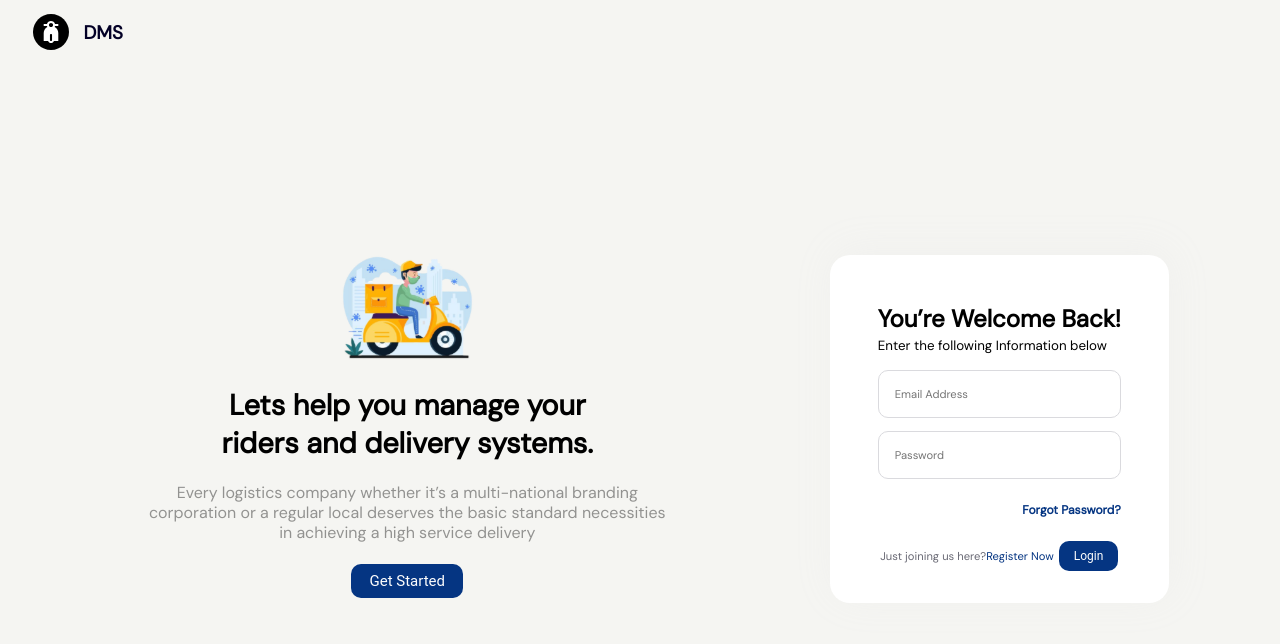
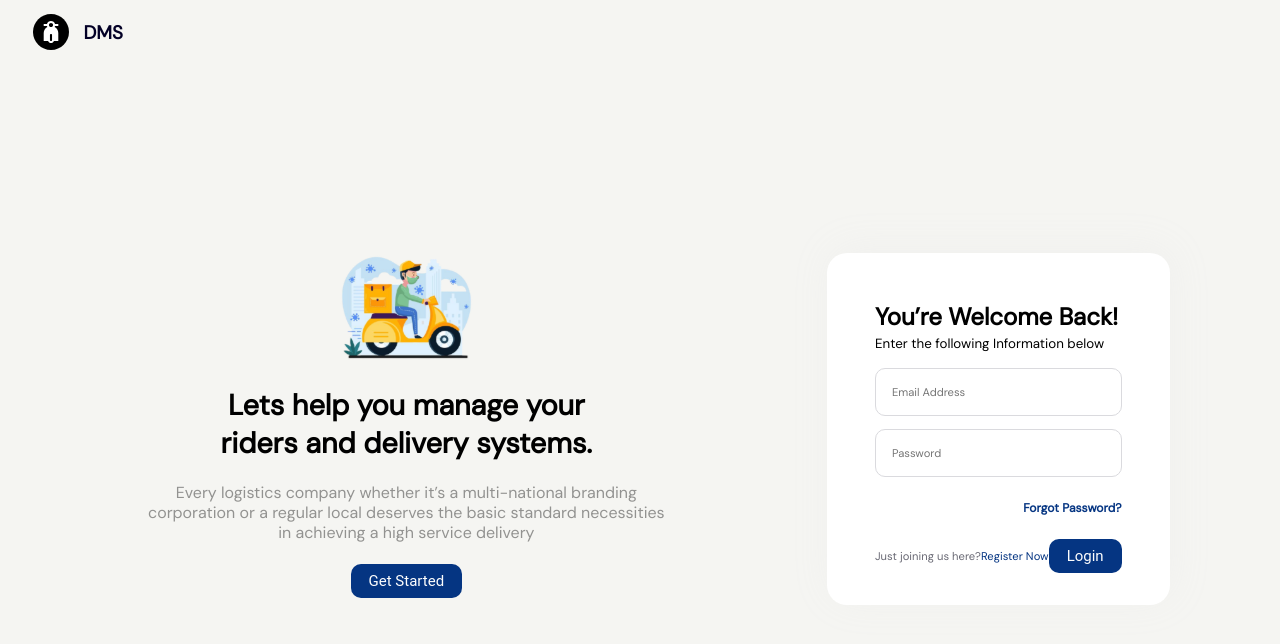
Before and after one commit to temigeorgee/DMS, a React (Create React App) app: page /sign-in in a window 1280 px wide. Shown: the top 644 px of the page. Built offline with nearby package versions, Linux system fonts and the light colour scheme.

Commit message:
increase button

```diff
--- a/src/component/Article/Article.css
+++ b/src/component/Article/Article.css
@@ -4,7 +4,7 @@
 }
 
 .article-container h2{
-    font-size: clamp(.7em,1em + 1vw, 2em);
+    font-size: clamp(.7em,1em + 1vw, 2.5em);
 }
 .article-container p{
     color: #000000;
--- a/src/component/SignIn/SignIn.js
+++ b/src/component/SignIn/SignIn.js
@@ -6,7 +6,7 @@ function SignIn() {
   const style = {
     paddingLeft: '1rem',
     backgroundColor: '#FFF',
-    color: '#DADADE',
+    color: 'black',
     borderRadius: '10px',
     border: '1px solid #DADADE',
   };
@@ -42,7 +42,7 @@ function SignIn() {
                   <div className="homepage-form--footer-btn">
                     <Button
                       buttonStyle="btn--primary--solid"
-                      buttonSize="btn--smallest"
+                      buttonSize="btn--small"
                     >
                       Login
                     </Button>
```
